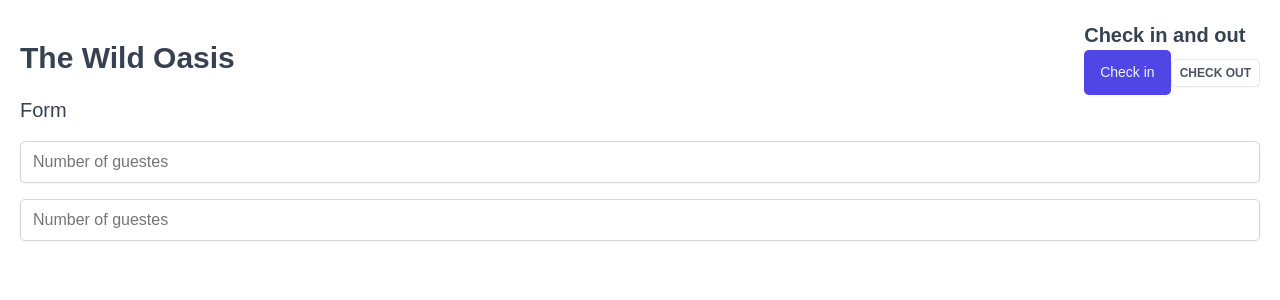
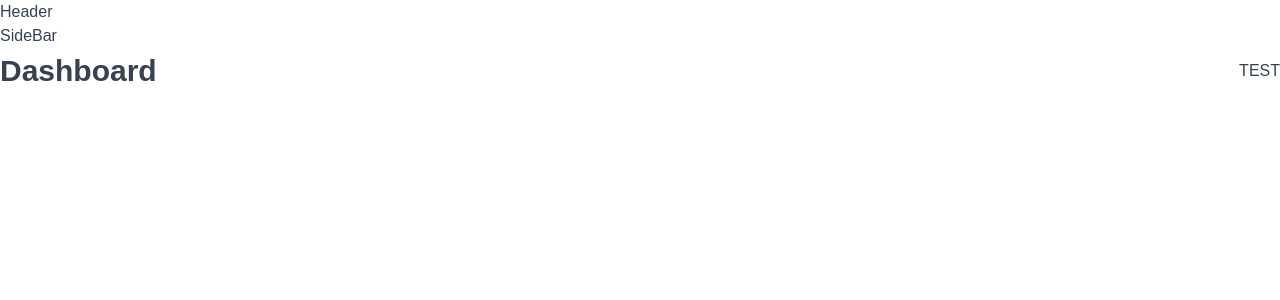
Before and after one commit to Ahmedx44/the-wild-oasis, a React app: page /dashboard in a window 1280 px wide. Shown: the top 300 px of the page. Built offline with nearby package versions, Linux system fonts and the light colour scheme; the HTML template or start-up script is replaced by a standard one.

Commit message:
react Router

```diff
--- a/src/App.jsx
+++ b/src/App.jsx
@@ -1,41 +1,35 @@
-import styled from "styled-components";
+import { BrowserRouter, Navigate, Route, Routes } from "react-router-dom";
+import Dashboard from "./pages/Dashboard";
+import Booking from "./pages/Bookings";
+import Cabins from "./pages/Cabins";
+import Users from "./pages/Users";
+import Settings from "./pages/Settings";
+import Account from "./pages/Account";
+import Login from "./pages/Login";
+import PageNotFound from "./pages/PageNotFound";
 import GlobalStyles from "./styles/GlobalStyles";
-import Button from "./ui/Button";
-import Input from "./ui/Input";
-import Heading from "./ui/Heading";
-import Row from "./ui/Row";
+import AppLayout from "./ui/AppLayout";
 
-const StyledApp = styled.div`
-  padding: 20px;
-`;
 function App() {
   return (
     <>
       <GlobalStyles />
-      <StyledApp>
-        <Row type="horizontal">
-          <Heading as="h1">The Wild Oasis</Heading>
-          <div>
-            <Heading as="h2">Check in and out</Heading>
-            <Button varitaion="primary" size="medium" onClick={() => alert("")}>
-              Check in
-            </Button>
-            <Button
-              varitaion="secondary"
-              size="small"
-              onClick={() => alert("")}
-            >
-              Check out
-            </Button>
-          </div>
-        </Row>
+      <BrowserRouter>
+        <Routes>
+          <Route element={<AppLayout />}>
+            <Route index element={<Navigate replace to="dashboard" />} />
+            <Route path="dashboard" element={<Dashboard />} />
+            <Route path="bookings" element={<Booking />} />
+            <Route path="cabins" element={<Cabins />} />
+            <Route path="users" element={<Users />} />
+            <Route path="settings" element={<Settings />} />
+            <Route path="account" element={<Account />} />
+          </Route>
 
-        <Row>
-          <Heading as="h3">Form</Heading>
-          <Input type="number" placeholder="Number of guestes" />
-          <Input type="number" placeholder="Number of guestes" />
-        </Row>
-      </StyledApp>
+          <Route path="login" element={<Login />} />
+          <Route path="*" element={<PageNotFound />} />
+        </Routes>
+      </BrowserRouter>
     </>
   );
 }
--- /dev/null
+++ b/src/ui/AppLayout.jsx
@@ -0,0 +1,15 @@
+import { Outlet } from "react-router-dom";
+import Sidebar from "./SIdebar";
+import Header from "./Header";
+
+function AppLayout() {
+  return (
+    <div>
+      <Header />
+      <Sidebar />
+      <Outlet />
+    </div>
+  );
+}
+
+export default AppLayout;
--- /dev/null
+++ b/src/ui/Header.jsx
@@ -0,0 +1,5 @@
+function Header() {
+  return <header>Header</header>;
+}
+
+export default Header;
--- /dev/null
+++ b/src/ui/SIdebar.jsx
@@ -0,0 +1,5 @@
+function Sidebar() {
+  return <aside>SideBar</aside>;
+}
+
+export default Sidebar;
```
